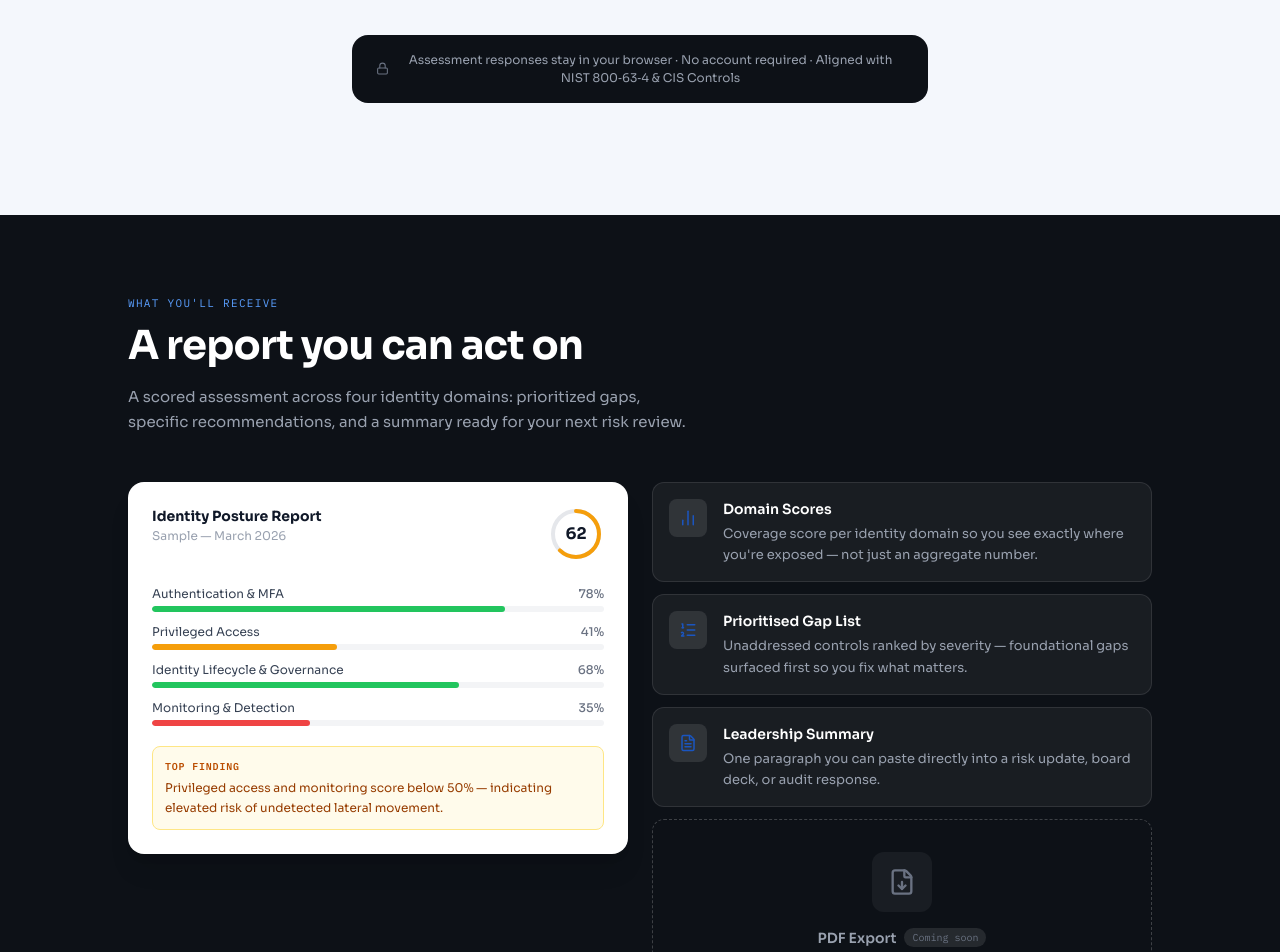
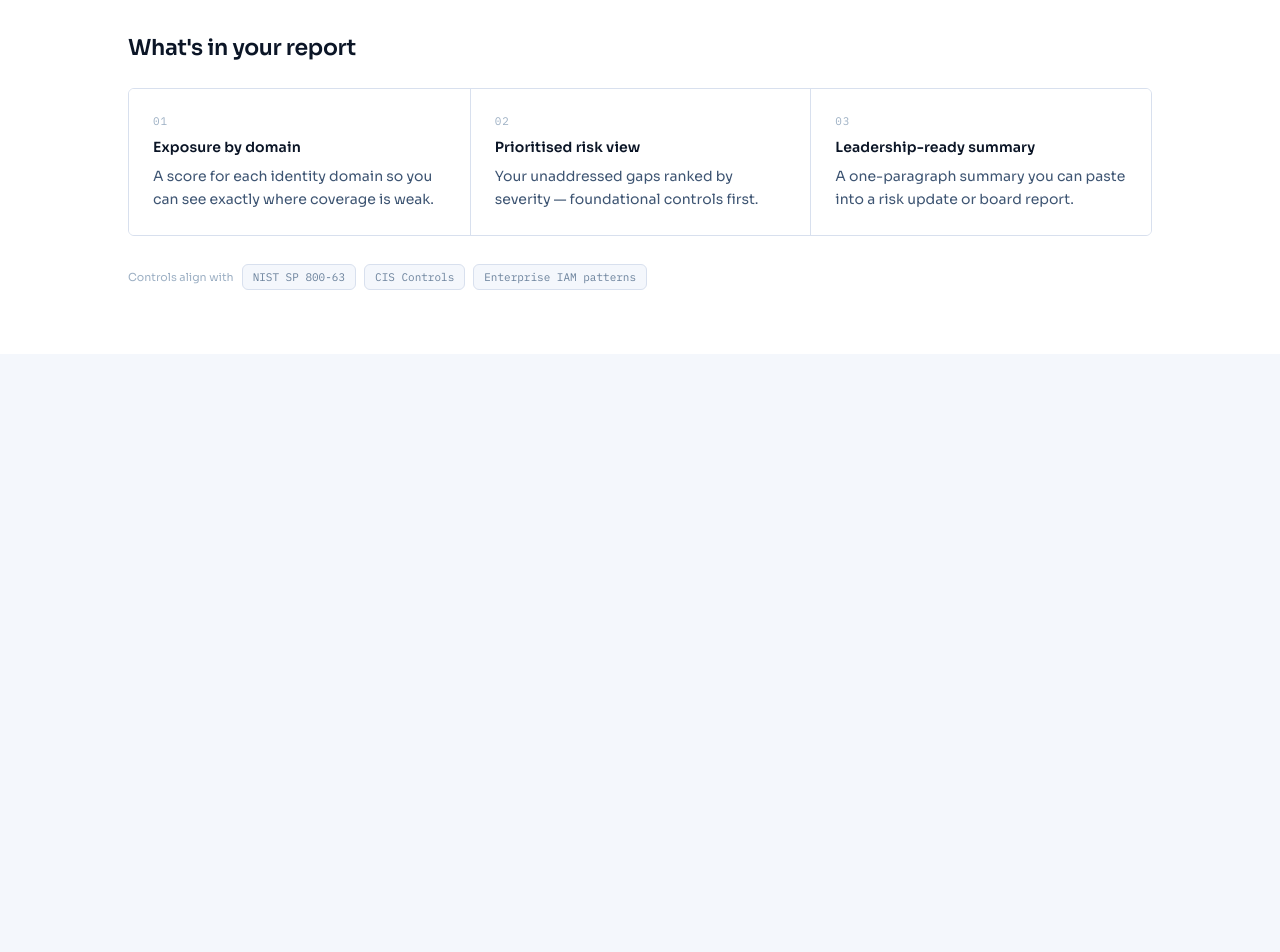
Before and after one commit to sid-nalegave/identity-posture, a React (Vite) app: page / in a window 1280 px wide. Shown: the part 640-1592 px from the top of the page. After the commit the page ends 994 px from the top, so only its background shows below. Built offline with nearby package versions, Linux system fonts and the light colour scheme.

Commit message:
Rework landing page: V2 copy in V1 shell, remove dark section

```diff
--- a/package.json
+++ b/package.json
@@ -13,7 +13,6 @@
   },
   "dependencies": {
     "@tailwindcss/vite": "^4.2.1",
-    "lucide-react": "^0.577.0",
     "react": "^19.2.0",
     "react-dom": "^19.2.0",
     "tailwindcss": "^4.2.1"
--- a/src/components/Landing.tsx
+++ b/src/components/Landing.tsx
@@ -1,5 +1,4 @@
 import { useState } from "react";
-import { BarChart2, FileDown, FileText, ListOrdered } from "lucide-react";
 import { ThemeToggle } from "./ThemeToggle.tsx";
 
 interface LandingProps {
@@ -7,6 +6,26 @@ interface LandingProps {
   onStart: () => void;
   onToggleTheme: () => void;
 }
+
+const outcomes = [
+  {
+    index: "01",
+    label: "Exposure by domain",
+    body: "A score for each identity domain so you can see exactly where coverage is weak.",
+  },
+  {
+    index: "02",
+    label: "Prioritised risk view",
+    body: "Your unaddressed gaps ranked by severity — foundational controls first.",
+  },
+  {
+    index: "03",
+    label: "Leadership-ready summary",
+    body: "A one-paragraph summary you can paste into a risk update or board report.",
+  },
+];
+
+const alignments = ["NIST SP 800-63", "CIS Controls", "Enterprise IAM patterns"];
 
 export function Landing({ isDark, onStart, onToggleTheme }: LandingProps) {
   const [isHovering, setIsHovering] = useState(false);
@@ -49,18 +68,18 @@ export function Landing({ isDark, onStart, onToggleTheme }: LandingProps) {
 
           <h1
             className="mb-5 font-sans text-text-primary"
-            style={{ fontSize: "52px", fontWeight: 600, lineHeight: 1.15, letterSpacing: "-0.025em" }}
+            style={{ fontSize: "clamp(30px, 4.5vw, 48px)", lineHeight: 1.15, letterSpacing: "-0.025em" }}
           >
-            Find your organization's identity gaps{" "}
-            <span className="text-accent" style={{ fontWeight: 600 }}>before they become incidents</span>
+            Find your identity gaps{" "}
+            <span className="text-accent">before they become incidents</span>
           </h1>
 
           <p
             className="mb-12 max-w-xl text-text-secondary"
             style={{ fontSize: "clamp(15px, 1.8vw, 17px)", lineHeight: 1.75 }}
           >
-            Get a scored, prioritized view of your identity security gaps, with actionable
-            recommendations mapped to each control.
+            A scored, prioritized view of your identity security gaps — with recommendations
+            mapped to each control.
           </p>
 
           <button
@@ -78,176 +97,41 @@ export function Landing({ isDark, onStart, onToggleTheme }: LandingProps) {
           </p>
         </section>
 
-        <section className="bg-page px-6 pb-20 md:pb-28">
-          <div className="mx-auto flex max-w-xl items-center justify-center gap-2 rounded-2xl bg-[#0d1117] px-6 py-4 text-center font-sans text-[12px] text-gray-400">
-            <svg
-              width="13"
-              height="13"
-              viewBox="0 0 24 24"
-              fill="none"
-              stroke="currentColor"
-              strokeWidth="2"
-              strokeLinecap="round"
-              strokeLinejoin="round"
-              className="shrink-0 text-gray-500"
-              aria-hidden="true"
+        <section className="border-t border-border bg-surface px-6 pb-14 pt-16 md:px-10 md:pb-16 md:pt-16">
+          <div className="mx-auto max-w-5xl">
+            <h2
+              className="mb-6 font-sans text-text-primary"
+              style={{ fontSize: "clamp(18px, 2vw, 22px)", fontWeight: 600, letterSpacing: "-0.015em" }}
             >
-              <rect x="3" y="11" width="18" height="11" rx="2" ry="2" />
-              <path d="M7 11V7a5 5 0 0 1 10 0v4" />
-            </svg>
-            <span>
-              Assessment responses stay in your browser · No account required · Aligned with NIST
-              800&#x2011;63&#x2011;4 &amp; CIS Controls
-            </span>
-          </div>
-        </section>
-
-        <section className="bg-[#0d1117] px-6 py-16 md:px-10 md:py-20">
-          <div className="mx-auto max-w-5xl">
-            {/* Section header */}
-            <div className="mb-12">
-              <p className="mb-3 font-mono text-[11px] uppercase tracking-[0.12em] text-[#5a9fff]">
-                What you'll receive
-              </p>
-              <h2
-                style={{ fontSize: "clamp(28px, 3.5vw, 40px)", fontWeight: 700, lineHeight: 1.15, letterSpacing: "-0.02em" }}
-                className="mb-4 font-sans text-white"
-              >
-                A report you can act on
-              </h2>
-              <p className="max-w-xl text-[15px] leading-relaxed text-gray-400">
-                A scored assessment across four identity domains: prioritized gaps, specific
-                recommendations, and a summary ready for your next risk review.
-              </p>
+              What&apos;s in your report
+            </h2>
+            <div className="grid overflow-hidden rounded-[6px] border border-border md:grid-cols-3">
+              {outcomes.map((item, index) => (
+                <div
+                  key={item.label}
+                  className={`bg-surface p-6 ${index > 0 ? "border-t border-border md:border-l md:border-t-0" : ""}`}
+                >
+                  <p className="mb-2 font-mono text-[11px] tracking-[0.08em] text-text-faint">
+                    {item.index}
+                  </p>
+                  <p className="mb-2 text-sm font-semibold tracking-[0.01em] text-text-primary">
+                    {item.label}
+                  </p>
+                  <p className="text-sm leading-relaxed text-text-secondary">{item.body}</p>
+                </div>
+              ))}
             </div>
 
-            {/* Two-column grid */}
-            <div className="grid gap-6 lg:grid-cols-2">
-              {/* LEFT: Static report preview card */}
-              <div className="self-start rounded-2xl bg-white p-6 shadow-xl">
-                {/* Card header + score circle */}
-                <div className="mb-6 flex items-start justify-between">
-                  <div>
-                    <p className="text-sm font-bold text-gray-900">Identity Posture Report</p>
-                    <p className="mt-0.5 text-xs text-gray-400">Sample — March 2026</p>
-                  </div>
-                  {/* SVG score circle — 62/100, amber ring */}
-                  <div className="relative flex h-14 w-14 items-center justify-center">
-                    <svg width="56" height="56" viewBox="0 0 56 56" className="-rotate-90">
-                      <circle cx="28" cy="28" r="23" fill="none" stroke="#e5e7eb" strokeWidth="4" />
-                      <circle
-                        cx="28"
-                        cy="28"
-                        r="23"
-                        fill="none"
-                        stroke="#f59e0b"
-                        strokeWidth="4"
-                        strokeDasharray="89.5 55.0"
-                        strokeLinecap="round"
-                      />
-                    </svg>
-                    <span className="absolute text-base font-bold text-gray-900">62</span>
-                  </div>
-                </div>
-
-                {/* Domain bars — static sample data */}
-                <div className="mb-5 space-y-3">
-                  {[
-                    { label: "Authentication & MFA", pct: 78, color: "#22c55e" },
-                    { label: "Privileged Access", pct: 41, color: "#f59e0b" },
-                    { label: "Identity Lifecycle & Governance", pct: 68, color: "#22c55e" },
-                    { label: "Monitoring & Detection", pct: 35, color: "#ef4444" },
-                  ].map(({ label, pct, color }) => (
-                    <div key={label}>
-                      <div className="mb-1 flex items-center justify-between">
-                        <span className="text-xs text-gray-700">{label}</span>
-                        <span className="text-xs font-medium text-gray-500">{pct}%</span>
-                      </div>
-                      <div className="h-1.5 w-full overflow-hidden rounded-full bg-gray-100">
-                        <div className="h-full rounded-full" style={{ width: `${pct}%`, backgroundColor: color }} />
-                      </div>
-                    </div>
-                  ))}
-                </div>
-
-                {/* Top finding callout */}
-                <div className="rounded-lg border border-amber-200 bg-amber-50 p-3">
-                  <p className="mb-1 font-mono text-[10px] font-bold uppercase tracking-[0.08em] text-amber-700">
-                    Top Finding
-                  </p>
-                  <p className="text-xs leading-relaxed text-amber-800">
-                    Privileged access and monitoring score below 50% — indicating elevated risk of
-                    undetected lateral movement.
-                  </p>
-                </div>
-              </div>
-
-              {/* RIGHT: Feature cards */}
-              <div className="flex flex-col gap-3">
-                {/* Domain Scores */}
-                <div className="rounded-xl border border-white/10 bg-white/5 p-4">
-                  <div className="flex items-start gap-4">
-                    <div className="rounded-lg bg-white/10 p-2.5">
-                      <BarChart2 size={18} className="text-accent" />
-                    </div>
-                    <div>
-                      <p className="mb-1 font-sans text-sm font-semibold text-white">Domain Scores</p>
-                      <p className="text-[13px] leading-relaxed text-gray-400">
-                        Coverage score per identity domain so you see exactly where you're exposed — not
-                        just an aggregate number.
-                      </p>
-                    </div>
-                  </div>
-                </div>
-
-                {/* Prioritised Gap List */}
-                <div className="rounded-xl border border-white/10 bg-white/5 p-4">
-                  <div className="flex items-start gap-4">
-                    <div className="rounded-lg bg-white/10 p-2.5">
-                      <ListOrdered size={18} className="text-accent" />
-                    </div>
-                    <div>
-                      <p className="mb-1 font-sans text-sm font-semibold text-white">Prioritised Gap List</p>
-                      <p className="text-[13px] leading-relaxed text-gray-400">
-                        Unaddressed controls ranked by severity — foundational gaps surfaced first so you
-                        fix what matters.
-                      </p>
-                    </div>
-                  </div>
-                </div>
-
-                {/* Leadership Summary */}
-                <div className="rounded-xl border border-white/10 bg-white/5 p-4">
-                  <div className="flex items-start gap-4">
-                    <div className="rounded-lg bg-white/10 p-2.5">
-                      <FileText size={18} className="text-accent" />
-                    </div>
-                    <div>
-                      <p className="mb-1 font-sans text-sm font-semibold text-white">Leadership Summary</p>
-                      <p className="text-[13px] leading-relaxed text-gray-400">
-                        One paragraph you can paste directly into a risk update, board deck, or audit
-                        response.
-                      </p>
-                    </div>
-                  </div>
-                </div>
-
-                {/* PDF Export — coming soon */}
-                <div className="flex flex-1 flex-col items-center justify-center rounded-xl border border-dashed border-white/20 p-8 text-center">
-                  <div className="mb-4 rounded-xl bg-white/5 p-4">
-                    <FileDown size={28} className="text-gray-500" />
-                  </div>
-                  <div className="mb-1 flex items-center gap-2">
-                    <p className="font-sans text-sm font-semibold text-gray-400">PDF Export</p>
-                    <span className="rounded-full bg-white/10 px-2 py-0.5 font-mono text-[10px] text-gray-500">
-                      Coming soon
-                    </span>
-                  </div>
-                  <p className="mt-1 max-w-[220px] text-[13px] leading-relaxed text-gray-500">
-                    Download a formatted report to share with your team.
-                  </p>
-                </div>
-              </div>
+            <div className="mt-7 flex flex-wrap items-center gap-2">
+              <span className="text-[11px] text-text-faint">Controls align with</span>
+              {alignments.map((alignment) => (
+                <span
+                  key={alignment}
+                  className="rounded-[6px] border border-border bg-page px-2.5 py-1 font-mono text-[11px] text-text-muted"
+                >
+                  {alignment}
+                </span>
+              ))}
             </div>
           </div>
         </section>
```
Also changed, not shown: 1 other file (tests, documents, lock files or other folders).
